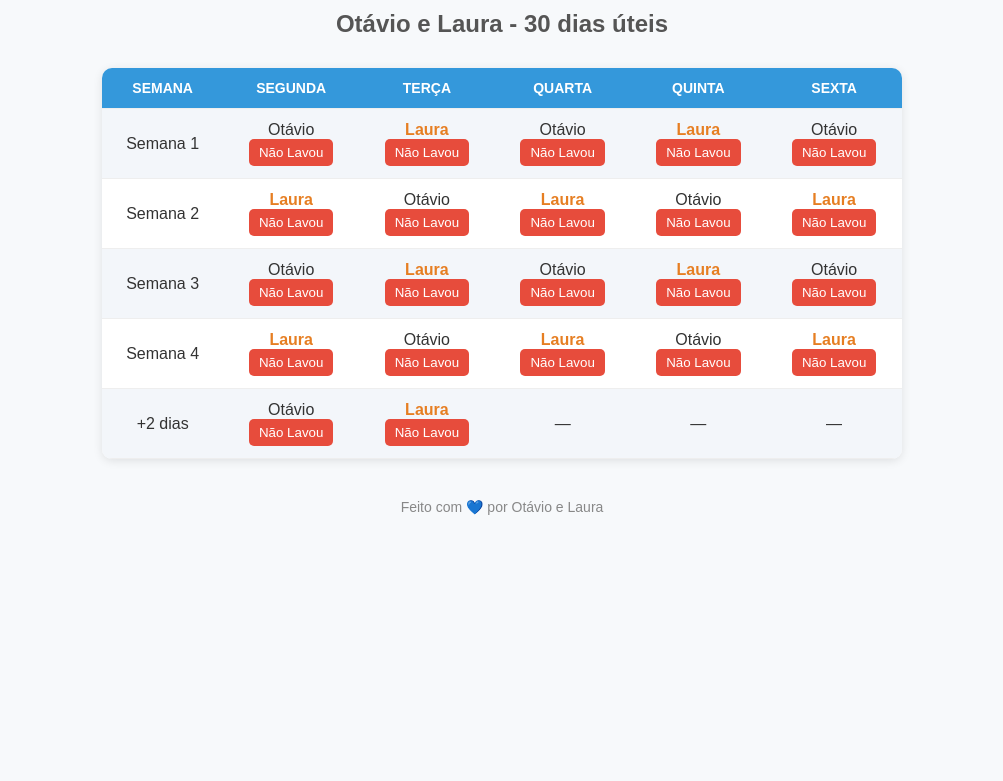
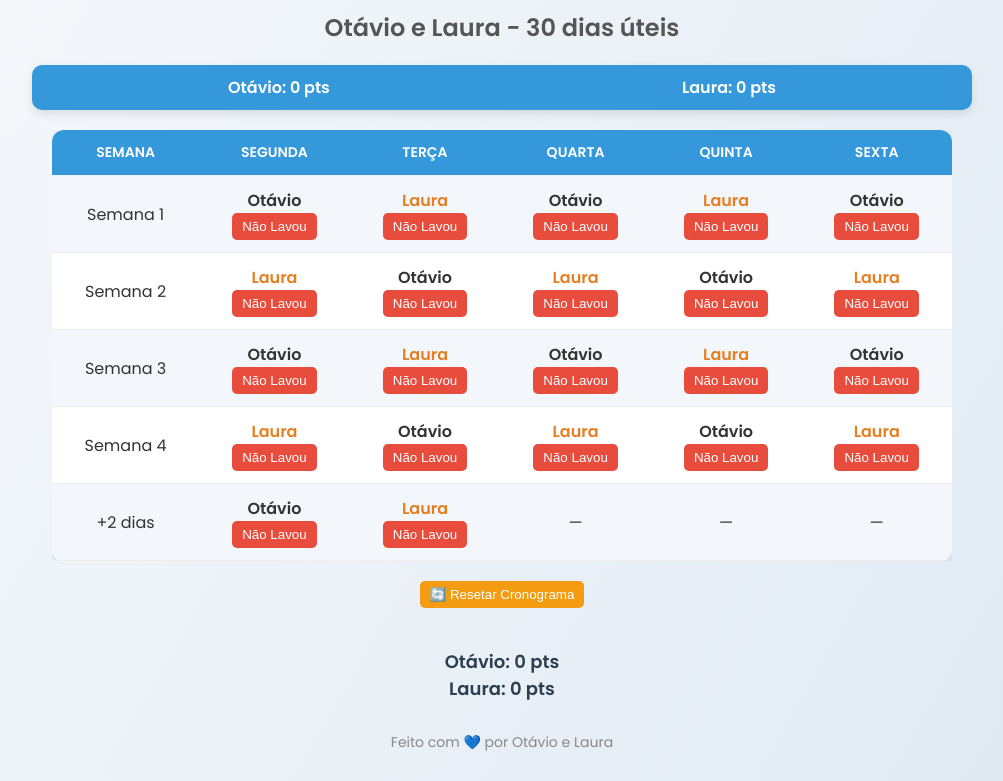
Before and after one commit to jhdvrd-ux/Cronograma-lou-a-, a plain HTML site: page index.html in a window 1280 px wide. Shown: the part 112-893 px from the top of the page, without its empty margins (138-1141 px from the left). Before the commit the page ends 800 px from the top, so only its background shows below. Drawn offline with Linux system fonts and the light colour scheme.

Commit message:
Update index.html

```diff
--- a/index.html
+++ b/index.html
@@ -5,87 +5,27 @@
   <meta name="viewport" content="width=device-width, initial-scale=1.0">
   <title>Cronograma de Lavar a Louça - Otávio e Laura</title>
   <style>
-    body {
-      font-family: "Poppins", sans-serif;
-      background-color: #f7f9fb;
-      color: #333;
-      display: flex;
-      flex-direction: column;
-      align-items: center;
-      padding: 30px;
-    }
-
-    h1 {
-      color: #2c3e50;
-      margin-bottom: 5px;
-    }
-
-    h2 {
-      color: #555;
-      margin-bottom: 30px;
-    }
-
-    table {
-      border-collapse: collapse;
-      width: 95%;
-      max-width: 800px;
-      background: white;
-      border-radius: 10px;
-      overflow: hidden;
-      box-shadow: 0 2px 10px rgba(0, 0, 0, 0.1);
-    }
-
-    th, td {
-      padding: 12px;
-      text-align: center;
-      border-bottom: 1px solid #eee;
-    }
-
-    th {
-      background-color: #3498db;
-      color: white;
-      text-transform: uppercase;
-      font-size: 14px;
-    }
-
-    tr:nth-child(even) {
-      background-color: #f3f6fa;
-    }
-
-    .otavio {
-      color: #1abc9c;
-      font-weight: bold;
-    }
-
-    .laura {
-      color: #e67e22;
-      font-weight: bold;
-    }
-
-    button {
-      padding: 6px 10px;
-      border: none;
-      border-radius: 5px;
-      font-weight: 500;
-      cursor: pointer;
-      transition: 0.2s;
-    }
-
-    .done {
-      background-color: #2ecc71;
-      color: white;
-    }
-
-    .not-done {
-      background-color: #e74c3c;
-      color: white;
-    }
-
-    footer {
-      margin-top: 40px;
-      font-size: 14px;
-      color: #888;
-    }
+    @import url('https://fonts.googleapis.com/css2?family=Poppins:wght@400;600&display=swap');
+    body { font-family: "Poppins", sans-serif; background: linear-gradient(120deg, #f7f9fb, #dfe9f3); color: #333; display:flex; flex-direction: column; align-items:center; padding:20px; min-height:100vh; }
+    h1,h2 { text-align:center; }
+    h1{color:#2c3e50;margin-bottom:5px;}
+    h2{color:#555;margin-bottom:20px;}
+    .placar{width:100%;max-width:900px;display:flex;justify-content:space-around;background:#3498db;color:white;padding:10px 20px;border-radius:10px;margin-bottom:20px;font-weight:600;font-size:16px;box-shadow:0 4px 10px rgba(0,0,0,0.1);}
+    .table-container{width:100%;max-width:900px;overflow-x:auto;}
+    table{border-collapse:collapse;width:100%;background:white;border-radius:12px;overflow:hidden;box-shadow:0 4px 15px rgba(0,0,0,0.1);transition:all 0.3s;}
+    th,td{padding:12px;text-align:center;border-bottom:1px solid #eee;transition:background 0.3s, transform 0.2s;}
+    th{background-color:#3498db;color:white;text-transform:uppercase;font-size:14px;}
+    tr:nth-child(even){background-color:#f3f6fa;}
+    td div{font-weight:600;transition:transform 0.2s;}
+    td:hover div{transform:scale(1.1);}
+    .otavio{color:#1abc9c;font-weight:bold;}
+    .laura{color:#e67e22;font-weight:bold;}
+    button{padding:6px 10px;border:none;border-radius:5px;font-weight:500;cursor:pointer;transition:all 0.3s;}
+    .done{background-color:#2ecc71;color:white;transform:scale(1.1);}
+    .not-done{background-color:#e74c3c;color:white;}
+    #reset{margin:20px 0;background-color:#f39c12;color:white;}
+    .pontuacao{margin-top:20px;font-size:18px;font-weight:600;color:#2c3e50;text-align:center;}
+    footer{margin-top:30px;font-size:14px;color:#888;text-align:center;}
   </style>
 </head>
 <body>
@@ -93,6 +33,12 @@
 <h1>🧽 Cronograma de Lavar a Louça</h1>
 <h2>Otávio e Laura - 30 dias úteis</h2>
 
+<div class="placar">
+  <div>Otávio: <span id="placar-otavio">0</span> pts</div>
+  <div>Laura: <span id="placar-laura">0</span> pts</div>
+</div>
+
+<div class="table-container">
   <table id="cronograma">
     <tr>
       <th>Semana</th>
@@ -103,39 +49,55 @@
       <th>Sexta</th>
     </tr>
   </table>
+</div>
 
-  <footer>
-    Feito com 💙 por Otávio e Laura
-  </footer>
+<button id="reset">🔄 Resetar Cronograma</button>
+<div class="pontuacao" id="pontuacao"></div>
+<footer>Feito com 💙 por Otávio e Laura</footer>
 
 <script>
   const cronograma = [
-      ["Otávio", "Laura", "Otávio", "Laura", "Otávio"],
-      ["Laura", "Otávio", "Laura", "Otávio", "Laura"],
-      ["Otávio", "Laura", "Otávio", "Laura", "Otávio"],
-      ["Laura", "Otávio", "Laura", "Otávio", "Laura"],
-      ["Otávio", "Laura", "", "", ""],
+    ["Otávio","Laura","Otávio","Laura","Otávio"],
+    ["Laura","Otávio","Laura","Otávio","Laura"],
+    ["Otávio","Laura","Otávio","Laura","Otávio"],
+    ["Laura","Otávio","Laura","Otávio","Laura"],
+    ["Otávio","Laura","","",""]
   ];
 
   const tabela = document.getElementById("cronograma");
+  const pontuacaoDiv = document.getElementById("pontuacao");
+  const placarOtavio = document.getElementById("placar-otavio");
+  const placarLaura = document.getElementById("placar-laura");
+  const SENHA = "juhdograu"; // Senha para alterar botões e reset
 
-    // Criar as linhas
-    cronograma.forEach((semana, i) => {
-      const linha = document.createElement("tr");
-      const celulaSemana = document.createElement("td");
-      celulaSemana.textContent = i + 1 <= 4 ? `Semana ${i + 1}` : "+2 dias";
+  function criarTabela() {
+    tabela.innerHTML = `<tr>
+      <th>Semana</th>
+      <th>Segunda</th>
+      <th>Terça</th>
+      <th>Quarta</th>
+      <th>Quinta</th>
+      <th>Sexta</th>
+    </tr>`;
+
+    cronograma.forEach((semana,i)=>{
+      const linha=document.createElement("tr");
+      const celulaSemana=document.createElement("td");
+      celulaSemana.textContent = i+1<=4 ? `Semana ${i+1}` : "+2 dias";
       linha.appendChild(celulaSemana);
 
-      semana.forEach((pessoa, j) => {
-        const celula = document.createElement("td");
-        if (pessoa) {
+      semana.forEach((pessoa,j)=>{
+        const celula=document.createElement("td");
+        if(pessoa){
           celula.classList.add(pessoa.toLowerCase());
-          celula.innerHTML = `
-            <div>${pessoa}</div>
-            <button class="not-done" data-key="${i}-${j}">Não Lavou</button>
-          `;
-        } else {
-          celula.textContent = "—";
+          const key=`${i}-${j}`;
+          const estado=localStorage.getItem(key);
+          celula.innerHTML=`<div>${pessoa}</div>
+            <button class="${estado==='lavou'?'done':'not-done'}" data-key="${key}">
+              ${estado==='lavou'?'Lavou ✅':'Não Lavou'}
+            </button>`;
+        }else{
+          celula.textContent="—";
         }
         linha.appendChild(celula);
       });
@@ -143,30 +105,65 @@
       tabela.appendChild(linha);
     });
 
-    // Função para atualizar estado no localStorage
-    function toggleStatus(btn) {
-      const key = btn.dataset.key;
-      let estado = localStorage.getItem(key);
+    const hoje=new Date().getDay();
+    if(hoje>=1 && hoje<=5){ tabela.rows[1].cells[hoje].style.backgroundColor="#f9f871"; }
 
-      if (estado === "lavou") {
-        btn.textContent = "Não Lavou";
-        btn.className = "not-done";
-        localStorage.removeItem(key);
-      } else {
-        btn.textContent = "Lavou ✅";
-        btn.className = "done";
-        localStorage.setItem(key, "lavou");
-      }
+    atualizarPontuacao();
   }
 
-    // Restaurar estado salvo
-    document.querySelectorAll("button").forEach(btn => {
-      const key = btn.dataset.key;
-      if (localStorage.getItem(key) === "lavou") {
-        btn.textContent = "Lavou ✅";
-        btn.className = "done";
+  function toggleStatus(btn){
+    const senha=prompt("Digite a senha para alterar o cronograma:");
+    if(senha!==SENHA){ alert("Senha incorreta!"); return; }
+
+    const key=btn.dataset.key;
+    if(localStorage.getItem(key)==="lavou"){
+      btn.textContent="Não Lavou";
+      btn.className="not-done";
+      localStorage.removeItem(key);
+    }else{
+      btn.textContent="Lavou ✅";
+      btn.className="done";
+      localStorage.setItem(key,"lavou");
     }
-      btn.addEventListener("click", () => toggleStatus(btn));
+    atualizarPontuacao();
+  }
+
+  function atualizarPontuacao(){
+    let pontosOtavio=0;
+    let pontosLaura=0;
+
+    document.querySelectorAll("button[data-key]").forEach(btn=>{
+      const pessoa=btn.parentElement.classList.contains("otavio")?"Otávio":"Laura";
+      if(btn.classList.contains("done")){
+        if(pessoa==="Otávio") pontosOtavio+=10; else pontosLaura+=10;
+      }
+    });
+
+    placarOtavio.textContent=pontosOtavio;
+    placarLaura.textContent=pontosLaura;
+
+    const premioOtavio = pontosOtavio===50 ? "🏆 Ganhou R$50!" : "";
+    const premioLaura = pontosLaura===50 ? "🏆 Ganhou R$50!" : "";
+    pontuacaoDiv.innerHTML=`Otávio: ${pontosOtavio} pts ${premioOtavio}<br>Laura: ${pontosLaura} pts ${premioLaura}`;
+  }
+
+  function adicionarEventos(){
+    document.querySelectorAll("button[data-key]").forEach(btn=>{
+      btn.addEventListener("click",()=>toggleStatus(btn));
+    });
+  }
+
+  criarTabela();
+  adicionarEventos();
+
+  document.getElementById("reset").addEventListener("click",()=>{
+    const senha=prompt("Digite a senha para resetar:");
+    if(senha!==SENHA){ alert("Senha incorreta!"); return; }
+    if(confirm("Deseja realmente resetar o cronograma?")){
+      localStorage.clear();
+      criarTabela();
+      adicionarEventos();
+    }
   });
 </script>
 
```
Lines whose indentation alone changed are shown as unchanged.
